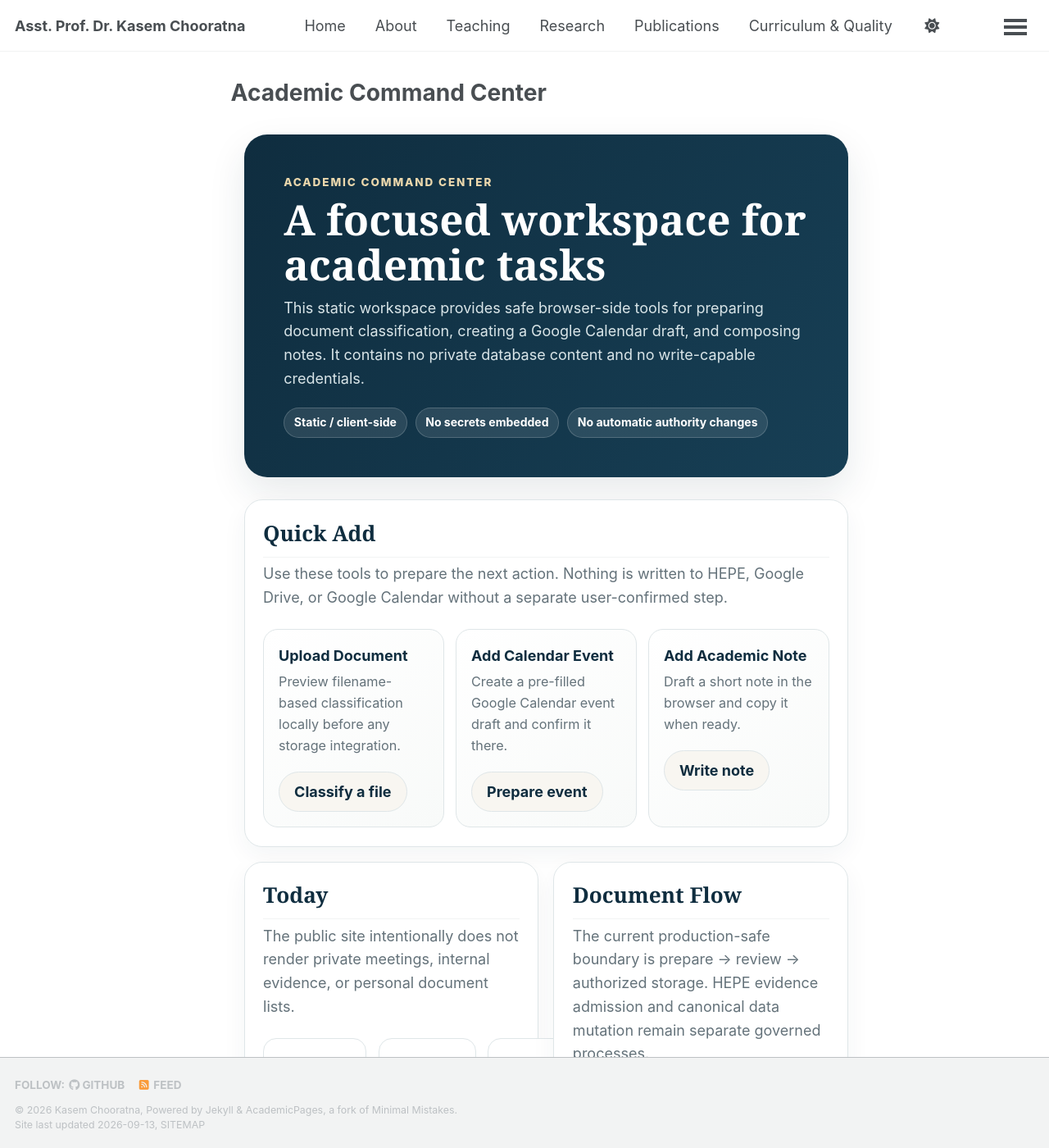
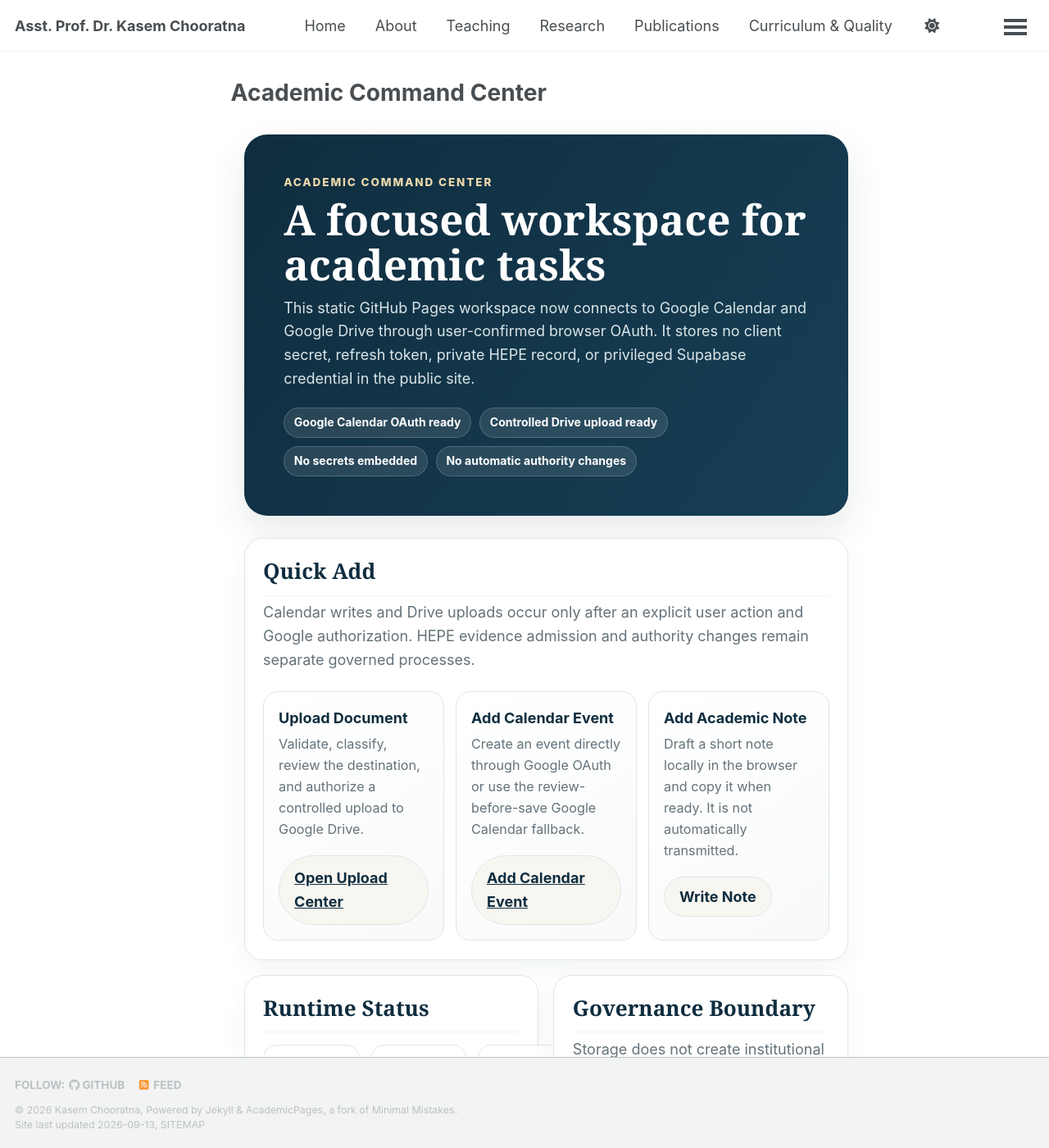
Before and after one commit to kasemch/kasemch.github.io, a Jekyll site: the page built from _pages/workspace.md, in a window 1280 px wide and 1400 px high. Shown: the whole window at 82% size. Built offline with Jekyll 4.4.1, drawn with Linux system fonts in a browser that asks for light colours; a style sheet for code colours, icons or effects is not loaded; some of the changed text lies outside the part shown.

Commit message:
Reconcile Command Center UI with activated OAuth runtime

```diff
--- a/_pages/workspace.md
+++ b/_pages/workspace.md
@@ -9,9 +9,10 @@ classes: wide
   <section class="aw-hero aw-shell" aria-labelledby="aw-title">
     <div class="aw-kicker">Academic Command Center</div>
     <h1 id="aw-title">A focused workspace for academic tasks</h1>
-    <p>This static workspace provides safe browser-side tools for preparing document classification, creating a Google Calendar draft, and composing notes. It contains no private database content and no write-capable credentials.</p>
+    <p>This static GitHub Pages workspace now connects to Google Calendar and Google Drive through user-confirmed browser OAuth. It stores no client secret, refresh token, private HEPE record, or privileged Supabase credential in the public site.</p>
     <div class="aw-status" aria-label="Workspace status">
-      <span class="aw-pill">Static / client-side</span>
+      <span class="aw-pill">Google Calendar OAuth ready</span>
+      <span class="aw-pill">Controlled Drive upload ready</span>
       <span class="aw-pill">No secrets embedded</span>
       <span class="aw-pill">No automatic authority changes</span>
     </div>
@@ -21,42 +22,24 @@ classes: wide
     <div class="aw-grid">
       <section class="aw-card aw-card-wide" aria-labelledby="aw-quick-title">
         <h2 id="aw-quick-title">Quick Add</h2>
-        <p class="aw-muted">Use these tools to prepare the next action. Nothing is written to HEPE, Google Drive, or Google Calendar without a separate user-confirmed step.</p>
+        <p class="aw-muted">Calendar writes and Drive uploads occur only after an explicit user action and Google authorization. HEPE evidence admission and authority changes remain separate governed processes.</p>
         <div class="aw-quick-grid">
           <div class="aw-quick">
             <strong>Upload Document</strong>
-            <span>Preview filename-based classification locally before any storage integration.</span>
-            <div class="aw-actions"><button class="aw-btn aw-btn-secondary" type="button" data-aw-open="upload">Classify a file</button></div>
+            <span>Validate, classify, review the destination, and authorize a controlled upload to Google Drive.</span>
+            <div class="aw-actions"><a class="aw-btn aw-btn-secondary" href="{{ '/upload-center/' | relative_url }}">Open Upload Center</a></div>
           </div>
           <div class="aw-quick">
             <strong>Add Calendar Event</strong>
-            <span>Create a pre-filled Google Calendar event draft and confirm it there.</span>
-            <div class="aw-actions"><button class="aw-btn aw-btn-secondary" type="button" data-aw-open="event">Prepare event</button></div>
+            <span>Create an event directly through Google OAuth or use the review-before-save Google Calendar fallback.</span>
+            <div class="aw-actions"><a class="aw-btn aw-btn-secondary" href="{{ '/add-event/' | relative_url }}">Add Calendar Event</a></div>
           </div>
           <div class="aw-quick">
             <strong>Add Academic Note</strong>
-            <span>Draft a short note in the browser and copy it when ready.</span>
-            <div class="aw-actions"><button class="aw-btn aw-btn-secondary" type="button" data-aw-open="note">Write note</button></div>
+            <span>Draft a short note locally in the browser and copy it when ready. It is not automatically transmitted.</span>
+            <div class="aw-actions"><button class="aw-btn aw-btn-secondary" type="button" data-aw-open="note">Write Note</button></div>
           </div>
         </div>
-
-        <section class="aw-panel" data-aw-panel="upload" hidden aria-labelledby="aw-upload-title">
-          <h3 id="aw-upload-title">Local document classification preview</h3>
-          <div class="aw-field"><label for="aw-file">Choose a file</label><input id="aw-file" type="file" aria-describedby="aw-file-help"><small id="aw-file-help">The browser reads only the file name, type and size for this preview. No upload occurs.</small></div>
-          <div id="aw-file-result" class="aw-result" aria-live="polite">No file selected.</div>
-          <div class="aw-actions"><button class="aw-btn aw-btn-secondary" type="button" data-aw-close>Close</button></div>
-        </section>
-
-        <section class="aw-panel" data-aw-panel="event" hidden aria-labelledby="aw-event-title">
-          <h3 id="aw-event-title">Prepare Google Calendar event</h3>
-          <form id="aw-event-form">
-            <div class="aw-field"><label for="aw-event-name">Event title</label><input id="aw-event-name" name="title" type="text" required></div>
-            <div class="aw-field"><label for="aw-event-start">Start</label><input id="aw-event-start" name="start" type="datetime-local" required></div>
-            <div class="aw-field"><label for="aw-event-end">End</label><input id="aw-event-end" name="end" type="datetime-local" required></div>
-            <div class="aw-field"><label for="aw-event-details">Details</label><textarea id="aw-event-details" name="details" placeholder="Optional notes"></textarea></div>
-            <div class="aw-actions"><button class="aw-btn" type="submit">Open Google Calendar draft</button><button class="aw-btn aw-btn-secondary" type="button" data-aw-close>Close</button></div>
-          </form>
-        </section>
 
         <section class="aw-panel" data-aw-panel="note" hidden aria-labelledby="aw-note-title">
           <h3 id="aw-note-title">Academic note</h3>
@@ -66,28 +49,38 @@ classes: wide
         </section>
       </section>
 
-      <section class="aw-card" aria-labelledby="aw-today-title">
-        <h2 id="aw-today-title">Today</h2>
-        <p class="aw-muted">The public site intentionally does not render private meetings, internal evidence, or personal document lists.</p>
+      <section class="aw-card" aria-labelledby="aw-runtime-title">
+        <h2 id="aw-runtime-title">Runtime Status</h2>
         <div class="aw-links">
-          <a class="aw-link" href="../academic-calendar/">Academic Calendar<span>View selected public academic schedule.</span></a>
-          <a class="aw-link" href="../teaching/">Teaching<span>Open teaching and learning profile.</span></a>
-          <a class="aw-link" href="../research/">Research<span>Open research profile and selected work.</span></a>
+          <a class="aw-link" href="{{ '/add-event/' | relative_url }}">Google Calendar<span>OAuth direct-write enabled; human action required.</span></a>
+          <a class="aw-link" href="{{ '/upload-center/' | relative_url }}">Google Drive<span>Controlled upload enabled; review and consent required.</span></a>
+          <a class="aw-link" href="{{ '/academic-calendar/' | relative_url }}">Public Calendar<span>Only explicitly public academic events may be rendered.</span></a>
         </div>
       </section>
 
-      <section class="aw-card" aria-labelledby="aw-docs-title">
-        <h2 id="aw-docs-title">Document Flow</h2>
-        <p class="aw-muted">The current production-safe boundary is prepare → review → authorized storage. HEPE evidence admission and canonical data mutation remain separate governed processes.</p>
-        <div class="aw-safety"><span aria-hidden="true">✓</span><div><strong>Fail-closed by design</strong><p>No file selected here is automatically uploaded, admitted as evidence, or used to create teaching assignments.</p></div></div>
+      <section class="aw-card" aria-labelledby="aw-governance-title">
+        <h2 id="aw-governance-title">Governance Boundary</h2>
+        <p class="aw-muted">Storage does not create institutional truth. HEPE metadata remains governed independently from the public website.</p>
+        <div class="aw-safety"><span aria-hidden="true">✓</span><div><strong>Human authority preserved</strong><p>No upload can automatically create a canonical course, teaching assignment, IAM authority, reconciliation decision, or admitted audit evidence.</p></div></div>
       </section>
 
-      <section class="aw-card aw-card-wide" aria-labelledby="aw-next-title">
-        <h2 id="aw-next-title">Integration roadmap</h2>
-        <p class="aw-muted">This UI shell is ready for later authenticated adapters: Google Calendar OAuth, Google Drive upload/retrieval, and HEPE metadata reconciliation. Those integrations remain outside the public static HTML until their authorization gates are explicitly satisfied.</p>
+      <section class="aw-card" aria-labelledby="aw-today-title">
+        <h2 id="aw-today-title">Academic Links</h2>
+        <p class="aw-muted">The workspace does not expose private meetings, internal evidence, or personal document lists in public HTML.</p>
+        <div class="aw-links">
+          <a class="aw-link" href="{{ '/teaching/' | relative_url }}">Teaching<span>Open teaching and learning profile.</span></a>
+          <a class="aw-link" href="{{ '/research/' | relative_url }}">Research<span>Open research profile and selected work.</span></a>
+          <a class="aw-link" href="{{ '/publications/' | relative_url }}">Publications<span>Open verified public publication records.</span></a>
+        </div>
+      </section>
+
+      <section class="aw-card" aria-labelledby="aw-security-title">
+        <h2 id="aw-security-title">Security</h2>
+        <p class="aw-muted">The browser OAuth Client ID is a public identifier. No client secret, refresh token, service-account key, or Supabase service-role key is stored in the repository.</p>
+        <div class="aw-safety"><span aria-hidden="true">✓</span><div><strong>Fail-safe interaction model</strong><p>Calendar and Drive actions require explicit authorization. If OAuth or an API action fails, the site does not report a false success.</p></div></div>
       </section>
     </div>
   </main>
 </div>
 
-<script src="../assets/js/workspace.js" defer></script>
+<script src="{{ '/assets/js/workspace.js' | relative_url }}" defer></script>
```
